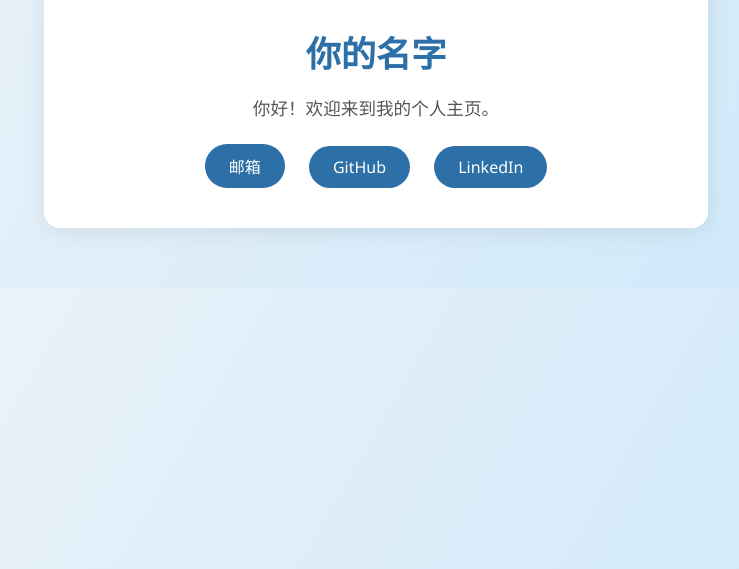
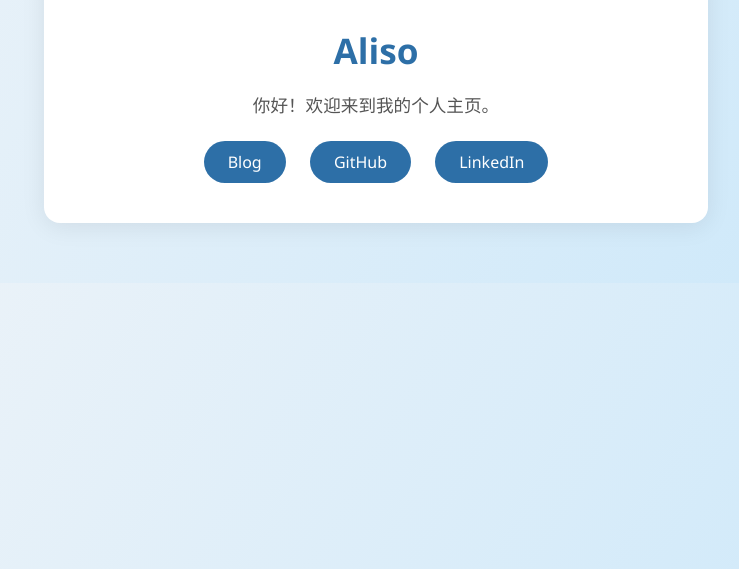
Before and after one commit to Visa-Aliso/myweb, a plain HTML site: page index.html in a window 1280 px wide. Shown: the part 231-800 px from the top of the page, without its empty margins (264-1003 px from the left). Drawn offline with Linux system fonts and the light colour scheme.

Commit message:
Update index.html

```diff
--- a/index.html
+++ b/index.html
@@ -56,10 +56,10 @@
 <body>
     <div class="container">
         <img src="https://avatars.githubusercontent.com/u/9919?s=200&v=4" alt="头像" class="avatar">
-        <h1>你的名字</h1>
+        <h1>Aliso</h1>
         <p>你好！欢迎来到我的个人主页。</p>
         <div class="links">
-            <a href="mailto:your@email.com">邮箱</a>
+            <a href="mailto:your@email.com">Blog</a>
             <a href="https://github.com/" target="_blank">GitHub</a>
             <a href="https://www.linkedin.com/" target="_blank">LinkedIn</a>
         </div>
```
